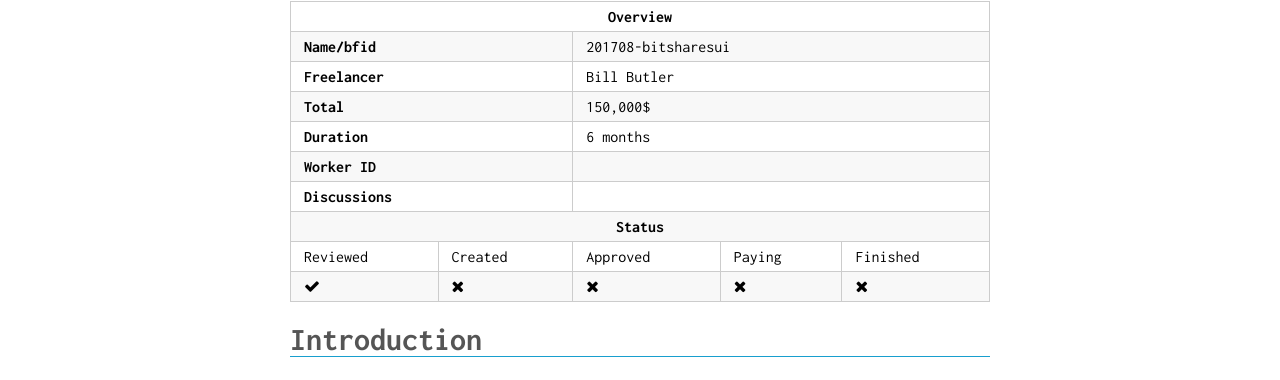
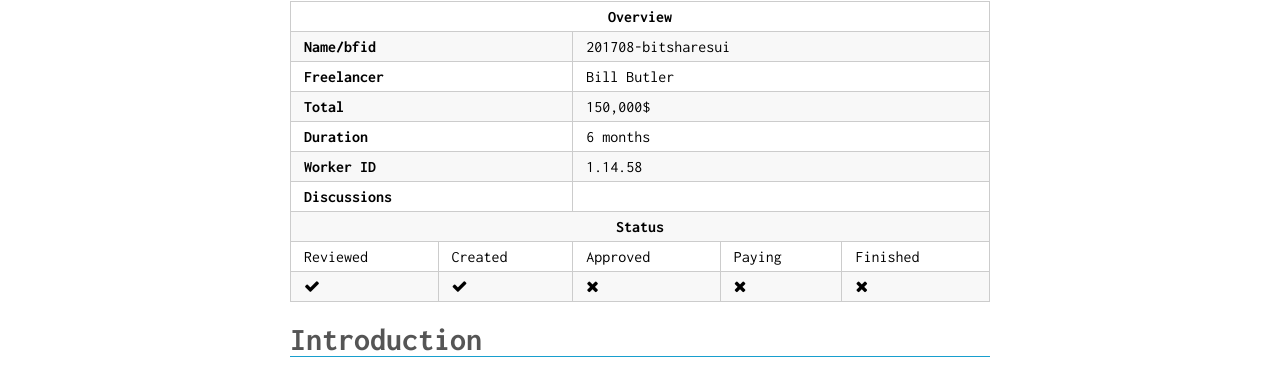
Before and after one commit to thehapax/bitshares.foundation, a Jekyll site: the page built from _workers/2017-08-bill-butler.md, in a window 1280 px wide and 900 px high. Shown: the part 124-504 px from the top of the window. Built offline with Jekyll 4.4.1, drawn with Linux system fonts in a browser that asks for light colours.

Commit message:
[worker] bills worker created

```diff
--- a/_workers/2017-08-bill-butler.md
+++ b/_workers/2017-08-bill-butler.md
@@ -1,7 +1,7 @@
 ---
 layout: worker
 bfid: 201708-bitsharesui
-workerid:
+workerid: 1.14.58
 title: BitShares UI Team
 name: Bill Butler
 company:
```
Also changed, not shown: other parts of _workers/2017-08-bill-butler.md (+1 -1 lines).
